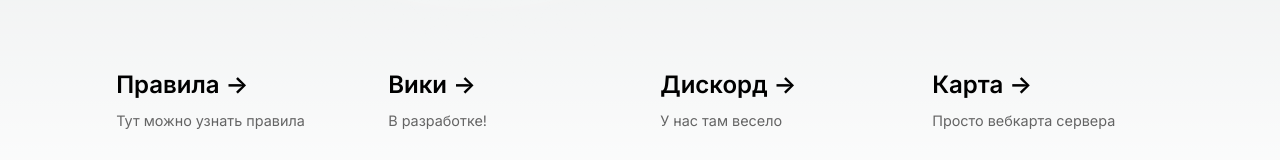
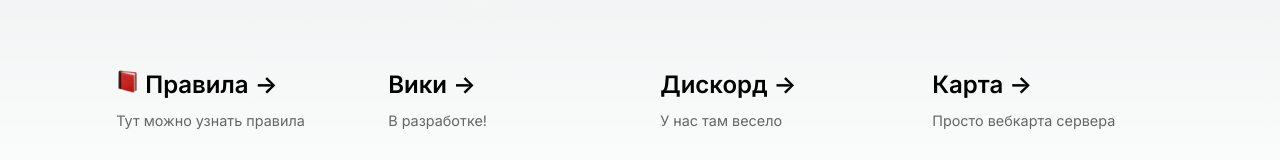
Before and after one commit to wesleezz/NekoWorlds, a Next.js app: page / in a window 1280 px wide. Shown: the part 555-715 px from the top of the page. Built offline with nearby package versions, Linux system fonts and the light colour scheme.

Commit message:
Update index.js

```diff
--- a/pages/index.js
+++ b/pages/index.js
@@ -40,7 +40,7 @@ export default function Home() {
             rel="noopener noreferrer"
           >
             <h2 className={inter.className}>
-              <image src="/closed-book.png" height={23} width={23} alt="Closed-book" /> Правила <span>-&gt;</span>
+              <Image src="/closed-book.png" height={23} width={23} alt="Closed-book" priority /> Правила <span>-&gt;</span>
             </h2>
             <p className={inter.className}>
               Тут можно узнать правила
```
